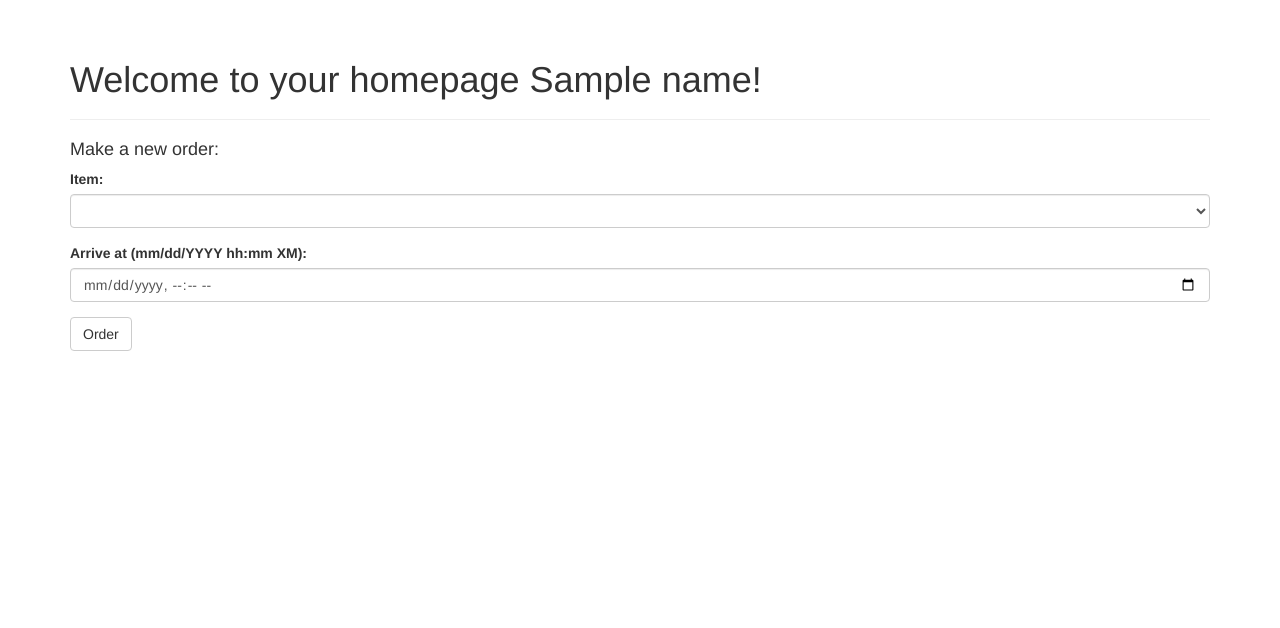
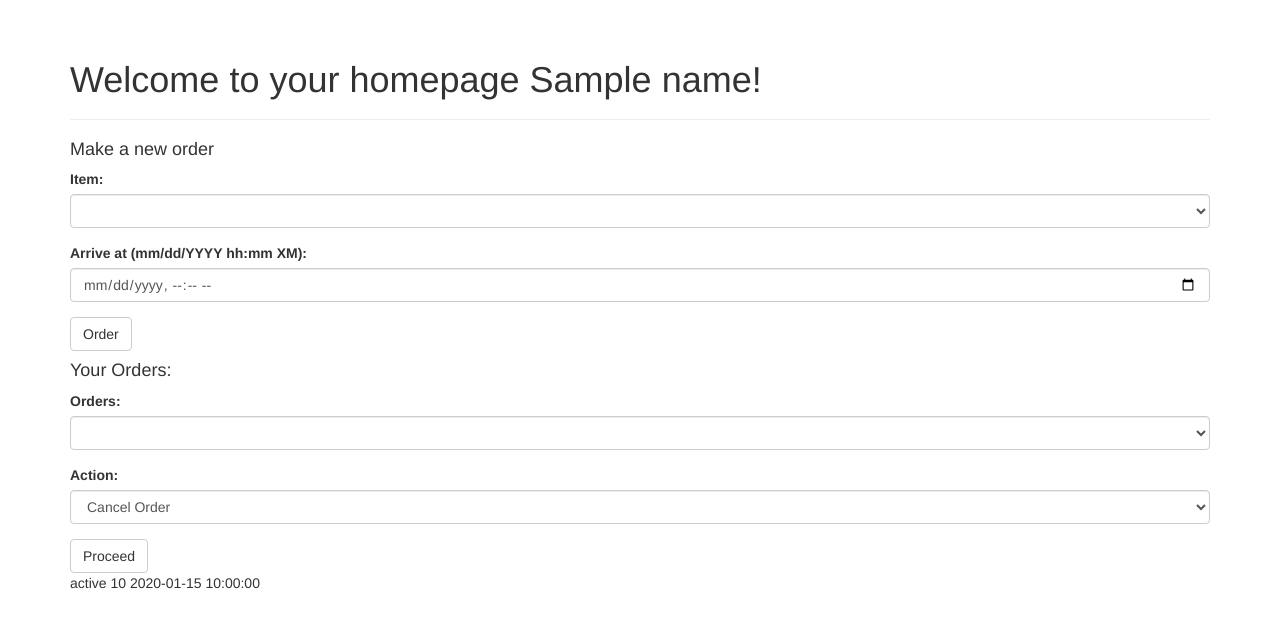
Before and after one commit to Kaynoid/mahmoud-makes-food, a Flask app: template templates/home.html in a window 1280 px wide. Shown: the part 52-680 px from the top of the page. Run offline with Flask 2, Linux system fonts and the light colour scheme; tables that the repository leaves empty hold one stand-in row (values such as "Sample post"); the template is opened without the code that fills it: values that come from a table or form of the project are taken from there, most other values are stand-ins (such as "Sample title", 1, 10 or a date in 2020); lists and menus that the app fills with data are empty; some libraries are stand-ins or nearby versions.

Commit message:
Almost completed customer ordering, added option for customer to view order status

```diff
--- a/app.py
+++ b/app.py
@@ -63,8 +63,26 @@
 @app.route('/home/<name>', methods=['GET', 'POST'])
 def home(name):
     orderform = forms.OrderForm()
+    myorderform = forms.MyOrdersForm()
+    user_id =  models.User.query.filter_by(username=name).first().id
+    user_orders = models.Order.query.filter_by(user_id=user_id)
+    order_id = [o.id for o in user_orders]
+    log = models.OrderFoodLog.query.filter(models.OrderFoodLog.order_id.in_(order_id))
+    myorderform.item.choices = [(o.id , o.food.item) for o in log]
+    print(myorderform.item.choices)
     orderform.item.choices = [(f.item, f.item) for f in models.Food.query.all()]
-    context = {'name': name, 'orderform' : orderform}
+    context = {'name': name, 'orderform': orderform, 'myorders': myorderform, 'status': ' ',
+               'price': ' ', 'date_out': ' '}
+    if myorderform.is_submitted():
+        if myorderform.option.data == 'Check Status':
+            order = models.Order.query.filter_by(id=models.OrderFoodLog.query.filter_by(id=myorderform.item.data).first().order_id).first()
+            food = models.Food.query.filter_by(id=models.OrderFoodLog.query.filter_by(id=myorderform.item.data).first().food_id).first()
+            status='Status: '+order.status+'___'
+            price='Price: '+str(food.price)+' EGP___'
+            date_out='Date of Arrival: '+str(order.date_out)
+            context['status'] = status
+            context['price'] = price
+            context['date_out'] = date_out
     if orderform.validate_on_submit():
         order = models.Order(status='Order Received',date_in=datetime.datetime.now(), date_out=orderform.date.data, user=models.User.query.filter_by(username=name).first())
         ofl = models.OrderFoodLog(food =models.Food.query.filter_by(item=orderform.item.data).first(), order=order)
--- a/forms.py
+++ b/forms.py
@@ -32,3 +32,9 @@
     item = SelectField(f'Item: ')
     date = DateTimeLocalField(f'Arrive at (mm/dd/YYYY hh:mm XM): ', format='%Y-%m-%dT%H:%M')
     submit = SubmitField('Order')
+
+
+class MyOrdersForm(FlaskForm):
+    item = SelectField(f'Orders:')
+    option = SelectField(f'Action:', choices=[('Cancel Order','Cancel Order'), ('Check Status','Check Status')])
+    submit = SubmitField('Proceed')
--- a/templates/home.html
+++ b/templates/home.html
@@ -10,7 +10,14 @@
         <h1>Welcome to your homepage {{ name|capitalize }}!</h1>
     </div>
     <div>
-        <h4>Make a new order:</h4>
+        <h4>Make a new order</h4>
         {{ wtf.quick_form(orderform) }}
     </div>
+    <div>
+        <h4>Your Orders:</h4>
+        {{ wtf.quick_form(myorders) }}
+        {{ status }}
+        {{ price }}
+        {{ date_out }}
+    </div>
 {% endblock %}
```
